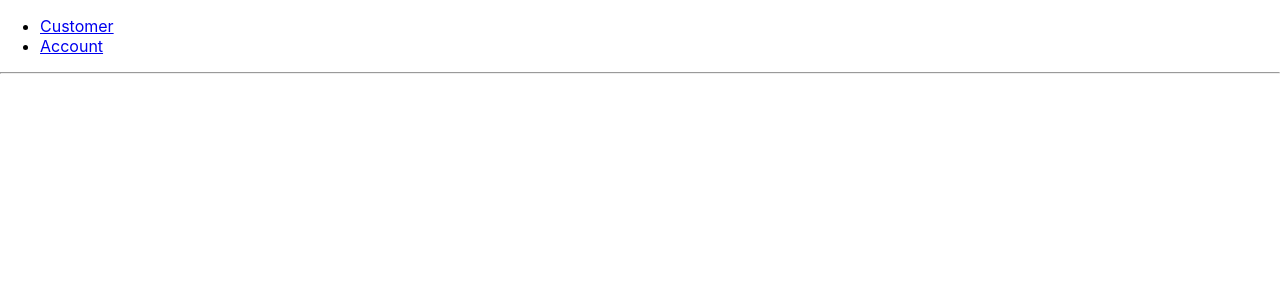
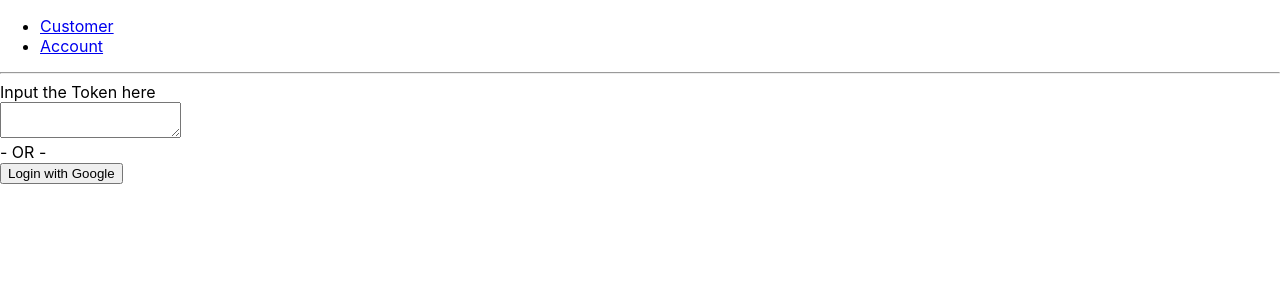
Before and after one commit to affandhia/ifml-pwa, a React (Create React App) app: page /login in a window 1280 px wide. Shown: the top 300 px of the page. Built offline with nearby package versions, Linux system fonts and the light colour scheme.

Commit message:
add auth management
install the react-cookie
create a react context auth and powering it with HOC

```diff
--- a/package.json
+++ b/package.json
@@ -6,6 +6,7 @@
     "axios": "^0.18.0",
     "lodash": "^4.17.11",
     "react": "^16.8.2",
+    "react-cookie": "^3.0.8",
     "react-dom": "^16.8.2",
     "react-router-dom": "^4.3.1",
     "react-scripts": "2.1.5"
--- a/src/App.js
+++ b/src/App.js
@@ -1,12 +1,12 @@
 import React from 'react';
 import './App.css';
-import {
-  BrowserRouter as Router,
-  Route,
-  Link
-} from 'react-router-dom'
+import { BrowserRouter as Router, Route } from 'react-router-dom';
+import { CookiesProvider } from 'react-cookie';
+
+import { AuthProvider, AuthConsumer } from './containers/Authentication';
 
 import CustomerPage from './containers/CustomerPage';
+import LoginPage from './containers/LoginPage';
 import ListAccountPage from './containers/ListAccountPage';
 
 import Navbar from './components/Navbar';
@@ -15,20 +15,25 @@ const Home = () => (
   <div>
     <h2>Home</h2>
   </div>
-)
+);
 
 const App = () => (
-  <Router>
-    <div>
-      <Navbar />
+  <CookiesProvider>
+    <Router>
+      <AuthProvider>
+        <div>
+          <AuthConsumer>{values => <Navbar {...values} />}</AuthConsumer>
 
-      <hr/>
+          <hr />
 
-      <Route exact path="/" component={Home}/>
-      <Route path="/customer" component={CustomerPage}/>
-      <Route path="/account" component={ListAccountPage}/>
-    </div>
-  </Router>
-)
+          <Route exact path="/" component={Home} />
+          <Route exact path="/login" component={LoginPage} />
+          <Route path="/customer" component={CustomerPage} />
+          <Route path="/account" component={ListAccountPage} />
+        </div>
+      </AuthProvider>
+    </Router>
+  </CookiesProvider>
+);
 
 export default App;
--- /dev/null
+++ b/src/containers/Authentication/index.js
@@ -0,0 +1,59 @@
+import React from 'react';
+import { Redirect } from 'react-router-dom';
+import Token from '../../utils/token';
+
+const AuthContext = React.createContext();
+
+export class AuthProvider extends React.Component {
+  state = { isAuth: false };
+  tokenManager = new Token();
+
+  login = token => {
+    this.tokenManager.set(token);
+
+    this.setState({
+      isAuth: true,
+    });
+  };
+
+  logout = () => {
+    this.setState({ isAuth: false });
+    this.tokenManager.clear();
+  };
+
+  render() {
+    return (
+      <AuthContext.Provider
+        value={{
+          isAuth: this.state.isAuth,
+          login: this.login,
+          logout: this.logout,
+        }}
+      >
+        {this.props.children}
+      </AuthContext.Provider>
+    );
+  }
+}
+
+export const AuthConsumer = AuthContext.Consumer;
+
+export const withAuth = ComposedComponent => {
+  return class extends React.Component {
+    render() {
+      return (
+        <AuthConsumer>
+          {value =>
+            value.isAuth ? (
+              <ComposedComponent {...this.props} {...value} />
+            ) : (
+              <Redirect to="/login" />
+            )
+          }
+        </AuthConsumer>
+      );
+    }
+  };
+};
+
+export default AuthContext;
--- /dev/null
+++ b/src/containers/LoginPage/index.js
@@ -0,0 +1,42 @@
+import React from 'react';
+import { Redirect } from 'react-router-dom';
+import _debounce from 'lodash/debounce';
+import { AuthConsumer } from '../Authentication';
+
+class LoginPage extends React.Component {
+  saveToken = token => {
+    this.props.login(token);
+  };
+
+  saveTokenDebounced = _debounce(this.saveToken, 1000);
+
+  handleTokenChange = e => {
+    const token = e.target.value;
+    this.saveTokenDebounced(token);
+  };
+
+  render() {
+    if (this.props.isAuth) {
+      return <Redirect to="/" />;
+    }
+
+    return (
+      <div>
+        <div>Input the Token here</div>
+        <div>
+          <textarea onChange={this.handleTokenChange} />
+        </div>
+        <div>- OR -</div>
+        <div>
+          <button>Login with Google</button>
+        </div>
+      </div>
+    );
+  }
+}
+
+const withAuth = props => (
+  <AuthConsumer>{values => <LoginPage {...props} {...values} />}</AuthConsumer>
+);
+
+export default withAuth;
--- a/src/utils/token.js
+++ b/src/utils/token.js
@@ -1,14 +1,21 @@
+import { Cookies } from 'react-cookie';
 
 class Token {
-    get() {
-        const token = localStorage.getItem("token");
+  cookies = new Cookies();
 
-        return token;
-    }
+  get() {
+    const token = this.cookies.get('token');
 
-    set(token) {
-        localStorage.setItem("token", token);
-    }
+    return token;
+  }
+
+  set(token) {
+    this.cookies.set('token', token, { path: '/' });
+  }
+
+  clear() {
+    this.cookies.remove('token');
+  }
 }
 
 export default Token;
```
